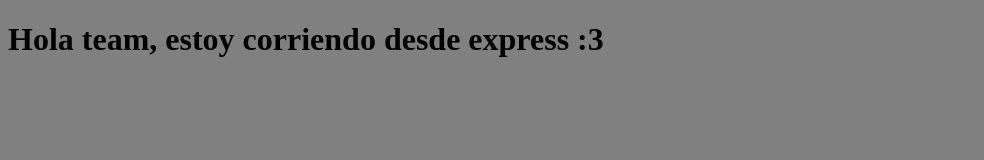
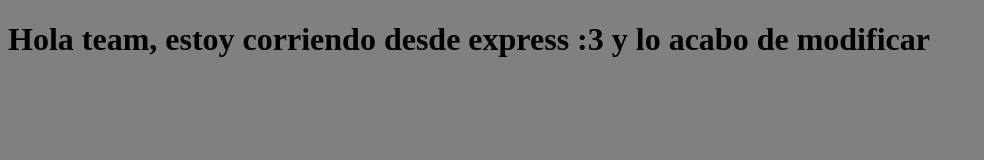
Before and after one commit to Edrisrm/my-project-ci-cd, a website: page public/index.html in a window 1280 px wide. Shown: the whole page, without its empty margins (0-984 px from the left). Drawn offline with Linux system fonts and the light colour scheme.

Commit message:
cambio de ejemplo

```diff
--- a/public/index.html
+++ b/public/index.html
@@ -9,6 +9,6 @@
     <title>Demo app</title>
 </head>
 <body>
-    <h1>Hola team, estoy corriendo desde express :3</h1>
+    <h1>Hola team, estoy corriendo desde express :3 y lo acabo de modificar</h1>
 </body>
 </html>
```
